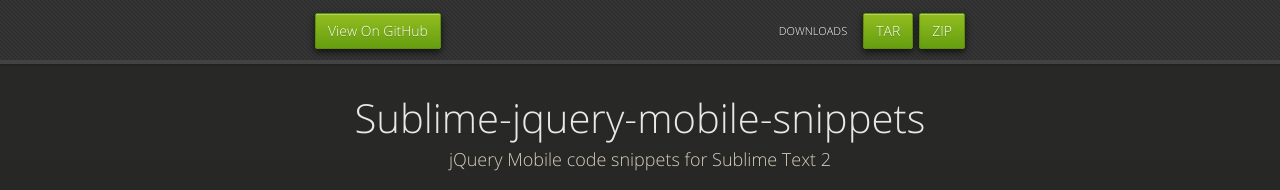
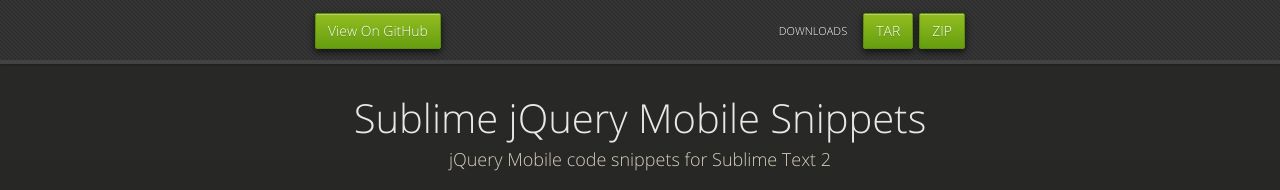
Before and after one commit to devtellect/sublime-jquery-mobile-snippets, a plain HTML site: page index.html in a window 1280 px wide. Shown: the top 190 px of the page. Drawn offline with nearby package versions, Linux system fonts and the light colour scheme.

Commit message:
Update index.html

```diff
--- a/index.html
+++ b/index.html
@@ -3,7 +3,7 @@
   <head>
     <meta charset="utf-8">
     <meta http-equiv="X-UA-Compatible" content="chrome=1">
-    <title>Sublime-jquery-mobile-snippets by devtellect</title>
+    <title>Sublime jQuery Mobile snippets by DEVtellect</title>
     <link rel="stylesheet" href="stylesheets/styles.css">
     <link rel="stylesheet" href="stylesheets/pygment_trac.css">
     <script src="https://ajax.googleapis.com/ajax/libs/jquery/1.7.1/jquery.min.js"></script>
@@ -31,7 +31,7 @@
 
       <section>
         <div id="title">
-          <h1>Sublime-jquery-mobile-snippets</h1>
+          <h1>Sublime jQuery Mobile Snippets</h1>
           <p>jQuery Mobile code snippets for Sublime Text 2</p>
           <hr>
           <span class="credits left">Project maintained by <a href="https://github.com/devtellect">devtellect</a></span>
```
